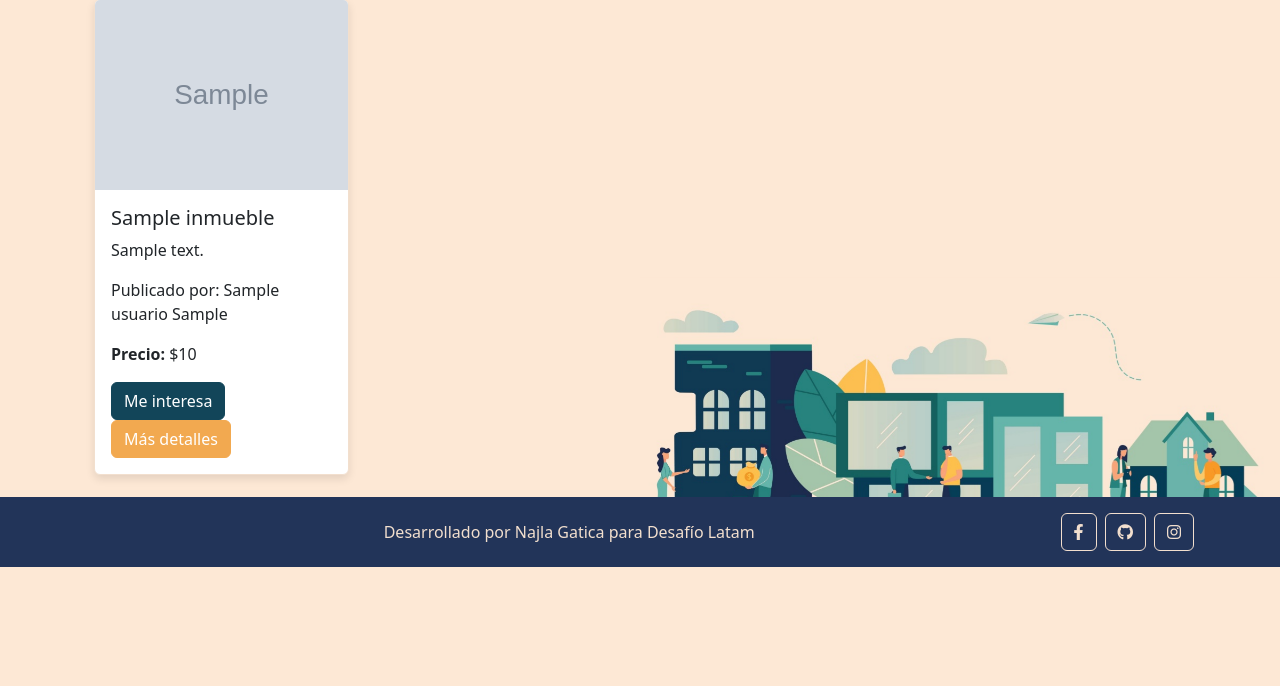
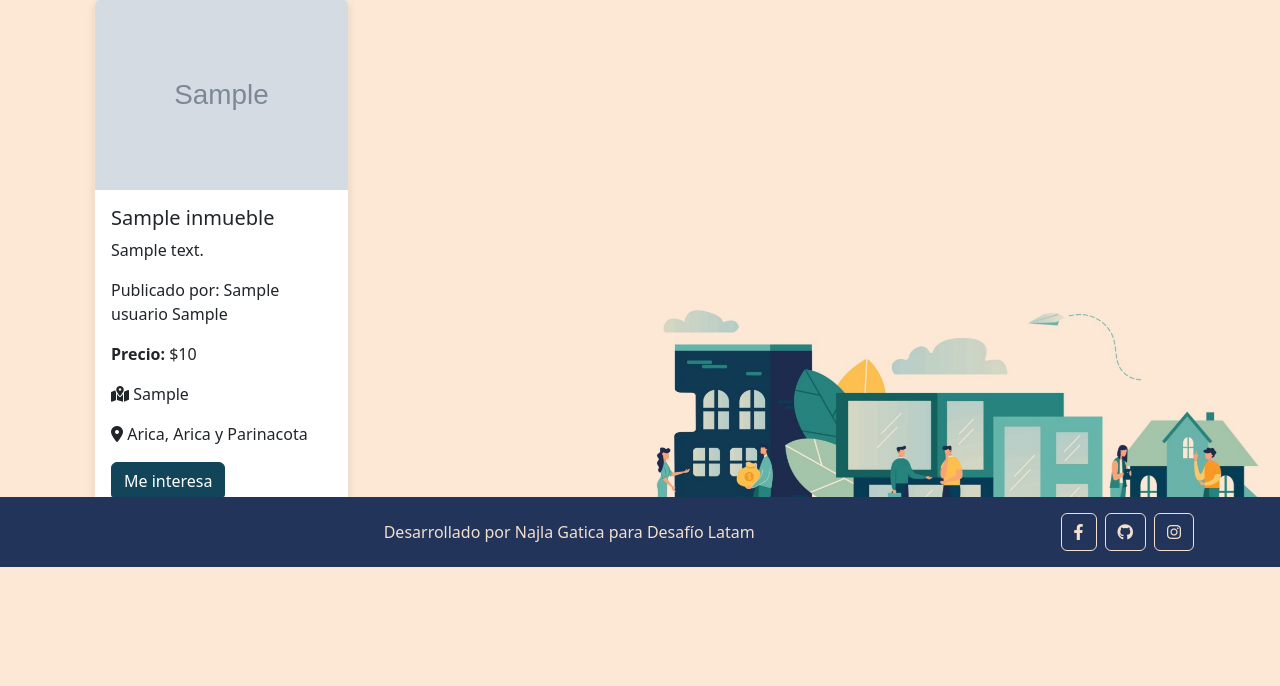
Before and after one commit to Najla-gf/M7_PROYECTO, a Django app: page /inmuebles/ in a window 1280 px wide. Shown: the part 233-919 px from the top of the page. Before the commit the page ends 800 px from the top, so only its background shows below. Run offline with Django 5.2, Linux system fonts and the light colour scheme; data comes from the database, SQL or seed files in the repository; tables that the repository leaves empty hold one stand-in row (values such as "Sample post"); grey boxes marked "Sample" are stand-in pictures; parts of the project's set-up code (start-up, migrations or seed data) failed here and were passed over.

```diff
--- a/inmuebles/inmueblesApp/templates/listar_inmuebles.html
+++ b/inmuebles/inmueblesApp/templates/listar_inmuebles.html
@@ -38,6 +38,8 @@
                     <p class="card-text">{{ inmueble.descripcion }}</p>
                     <p class="card-text">Publicado por: {{ inmueble.arrendador }}</p>
                     <p class="card-text"><strong>Precio:</strong> ${{ inmueble.precio_mensual }}</p>
+                    <p class="card-text"><i class="fa-solid fa-map-location-dot"></i> {{ inmueble.direccion }}</p>
+                    <p class="card-text"><i class="fa-solid fa-location-dot"></i> {{ inmueble.comuna }}, {{ inmueble.region }}</p>
                     <a href="{% url 'solicitud_arriendo_view' inmueble.id %}" class="btn btn-primary">Me interesa</a>
                     <button class="btn btn-secondary" data-bs-toggle="modal" data-bs-target="#inmuebleModal"
                         data-imagen="{{ inmueble.imagen_url }}"
```
Also changed, not shown: README.md, 1 other file.
